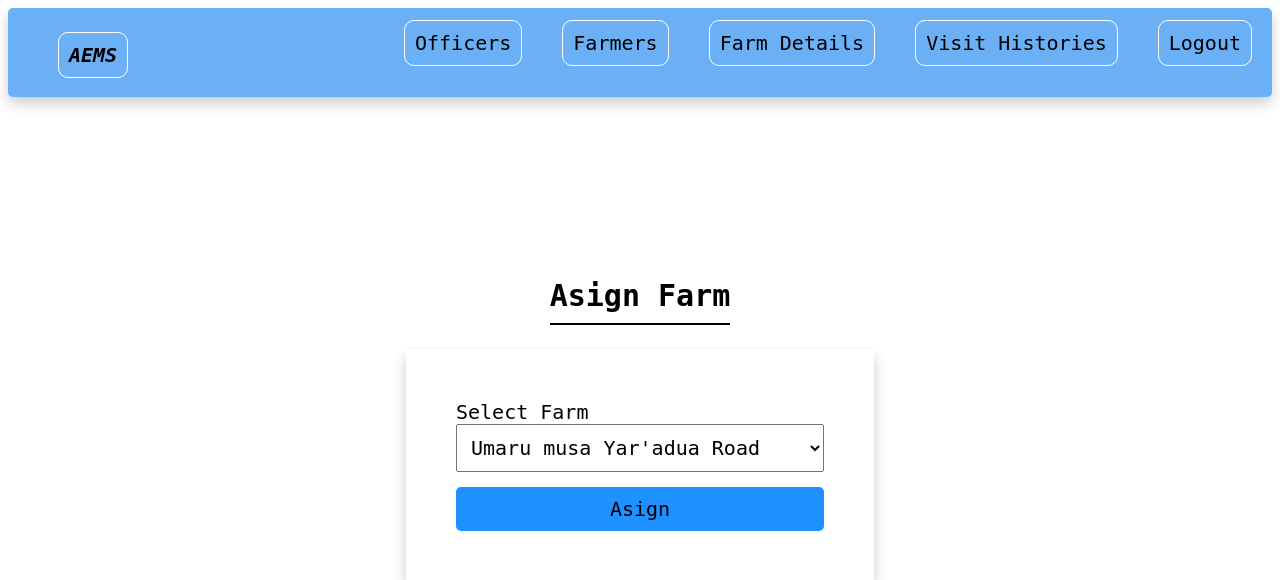
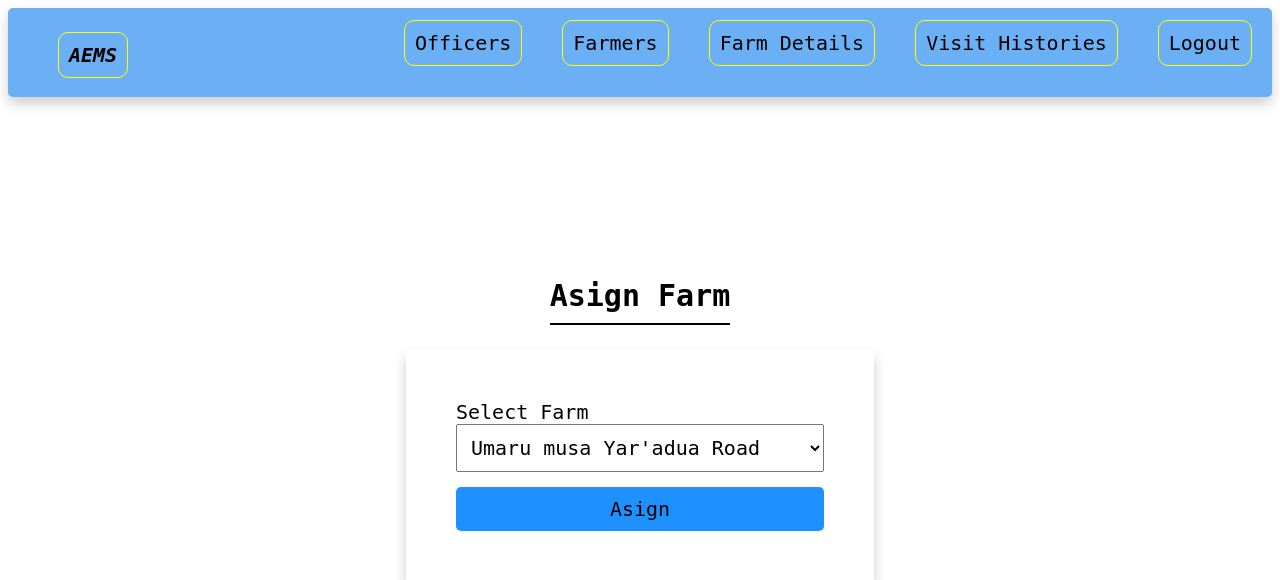
Before and after one commit to Bin02-Dv/Agriculture-extension-Ms, a Django app: page /asign-farm/1 in a window 1280 px wide. Shown: the top 580 px of the page. Run offline with Django 4.2, Linux system fonts and the light colour scheme; data comes from the database, SQL or seed files in the repository.

Commit message:
second-commit

```diff
--- a/static/style.css
+++ b/static/style.css
@@ -28,7 +28,7 @@ ul{
 }
 
 header a{
-    border: 1px solid #fff;
+    border: 1px solid yellow;
     padding: 10px;
     margin: 10px;
     border-radius: 10px;
```
